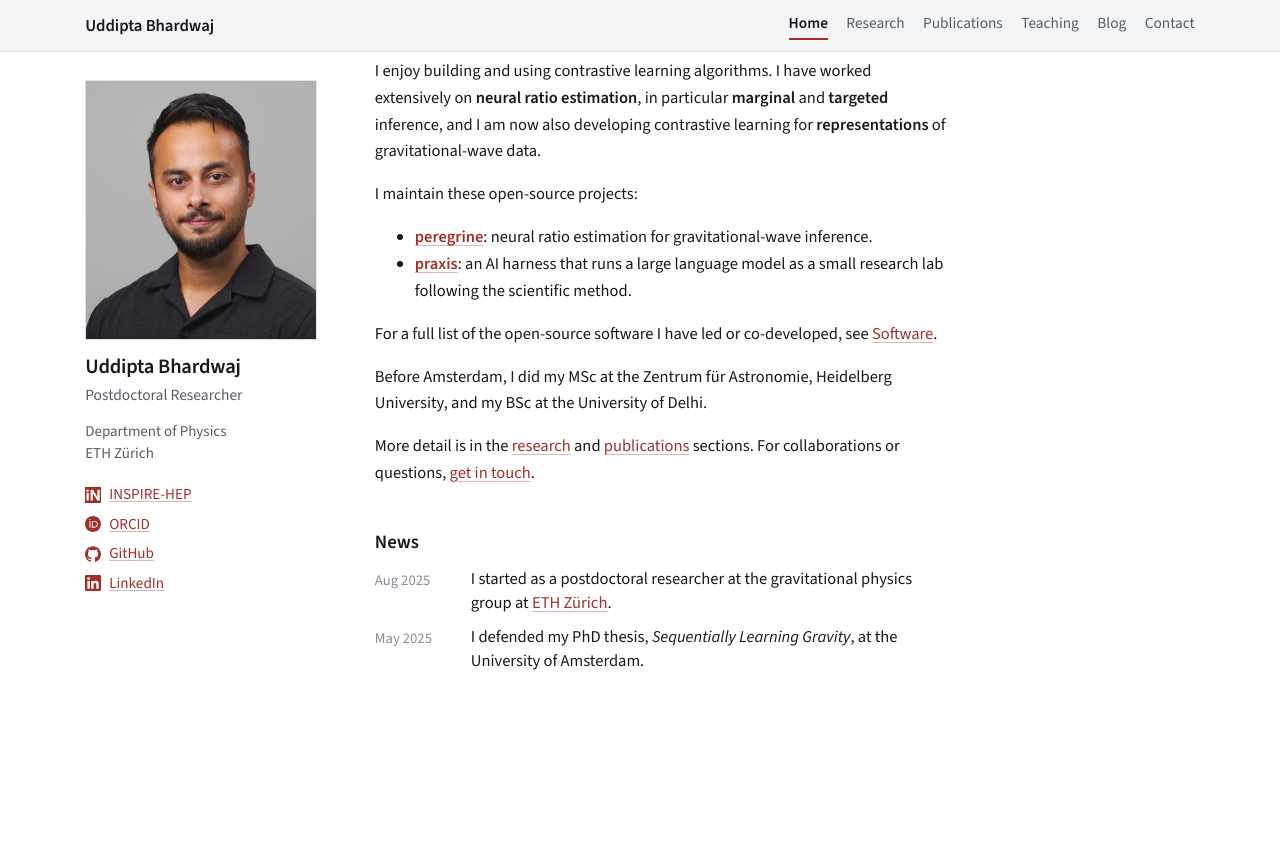
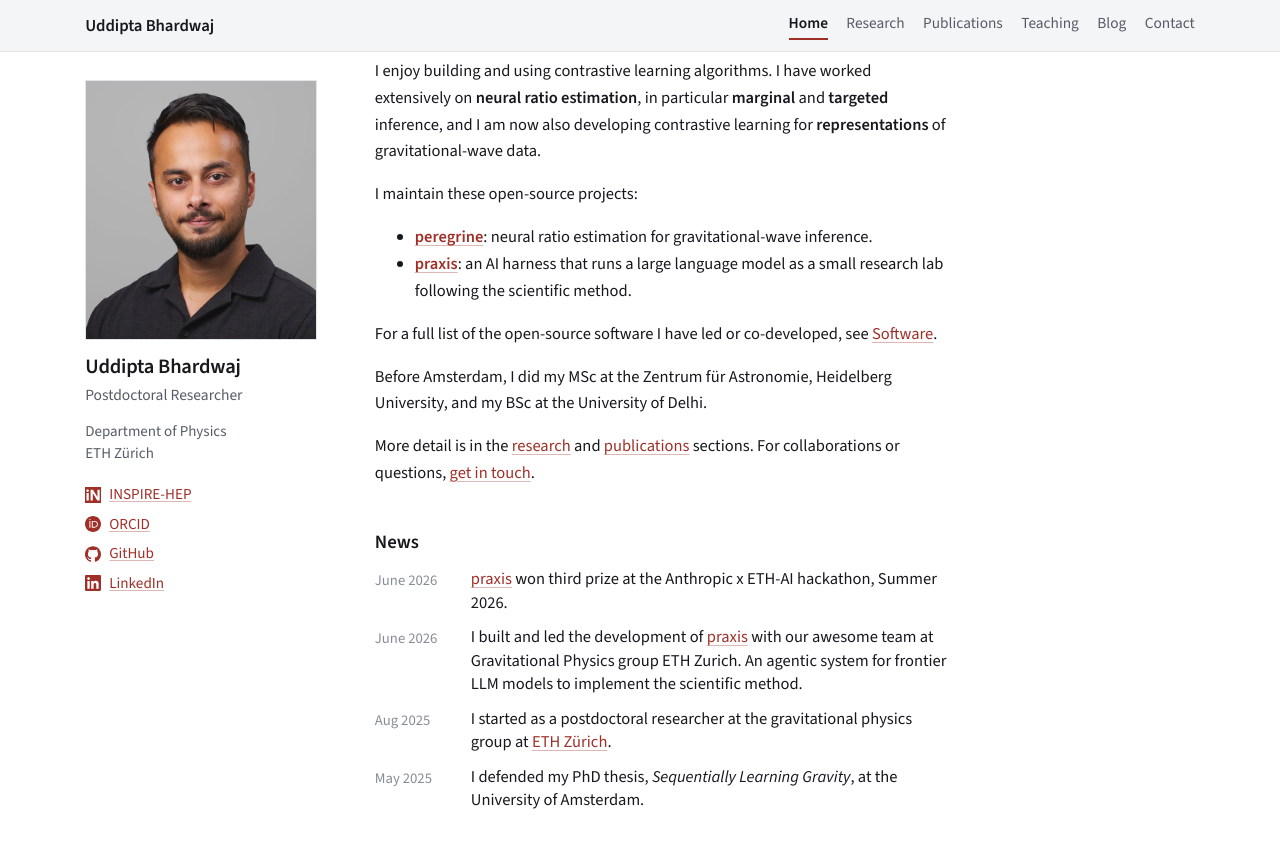
Before and after one commit to Uddiptaatwork/Uddiptaatwork.github.io, a Jekyll site: the page built from index.md, in a window 1280 px wide and 900 px high, scrolled down 709 px. Shown: the top 848 px of the window. Built offline with Jekyll 4.4.1, drawn with Linux system fonts in a browser that asks for light colours; before the commit the page ends 1469 px from its top, so only the background shows below that.

Commit message:
Add recent news about praxis and hackathon achievements
Added news entries about the praxis project and hackathon.

```diff
--- a/_data/news.yml
+++ b/_data/news.yml
@@ -2,6 +2,10 @@
 # text is Markdown, so links work:
 # - date: "Oct 2026"
 #   text: "New paper: [Title of the paper](https://arxiv.org/abs/XXXX.XXXXX)"
+- date: "June 2026"
+  text: "[praxis](https://github.com/Uddiptaatwork/praxis) won third prize at the Anthropic x ETH-AI hackathon, Summer 2026."
+- date: "June 2026"
+  text: "I built and led the development of [praxis](https://github.com/Uddiptaatwork/praxis) with our awesome team at Gravitational Physics group ETH Zurich. An agentic system for frontier LLM models to implement the scientific method."
 - date: "Aug 2025"
   text: "I started as a postdoctoral researcher at the gravitational physics group at [ETH Zürich](https://vallisneri-group.ethz.ch/people.html)."
 - date: "May 2025"
```
